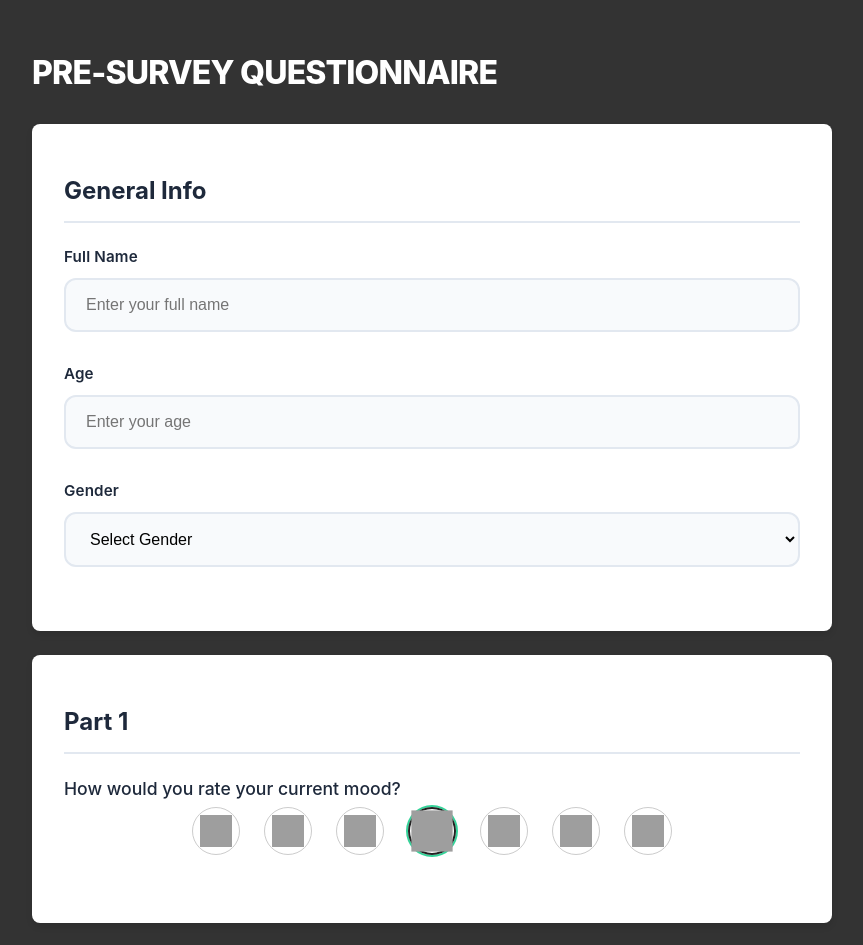
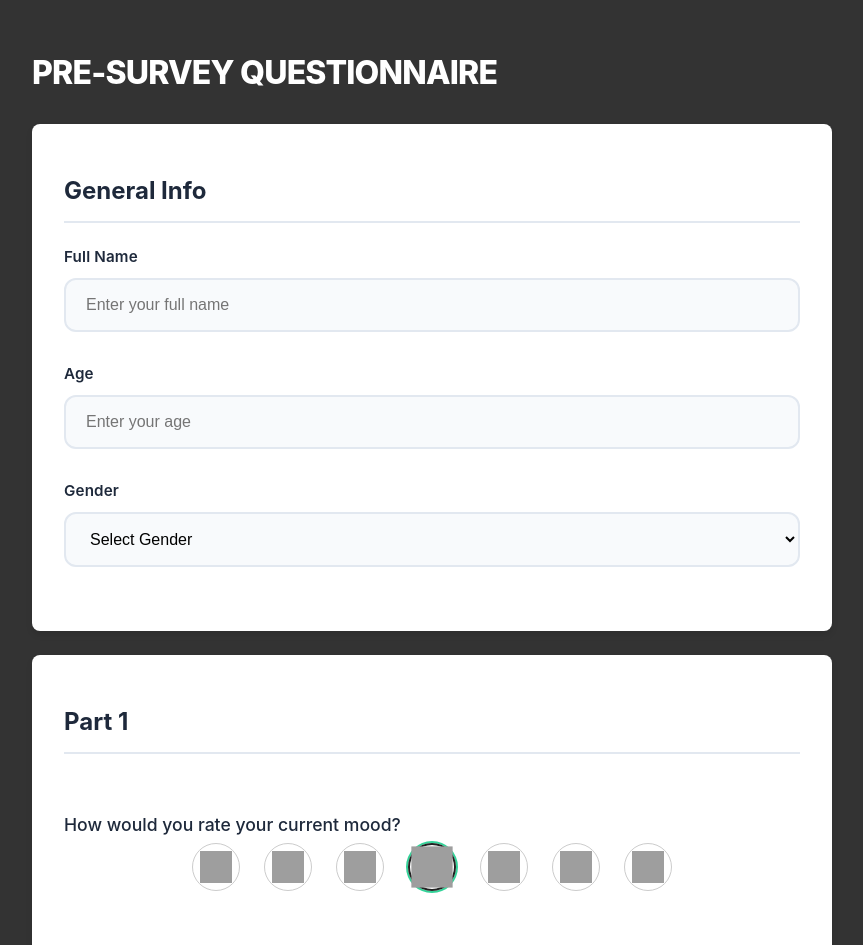
Before and after one commit to julianader/HCI-Prototype, a React (Vite) app: page / in a window 1280 px wide. Shown: the top 945 px of the page, without its empty margins (208-1071 px from the left). Built offline with nearby package versions, Linux system fonts and the light colour scheme; grey boxes are pictures that could not be loaded.

Commit message:
Adding space between statements

```diff
--- a/src/styles/main.scss
+++ b/src/styles/main.scss
@@ -122,7 +122,7 @@ body.demographics-page {
 }
 
 .likert-scale-container {
-  margin-bottom: 2rem;
+  margin: 60px 0px 60px 0px;
 
   label {
     display: block;
```
